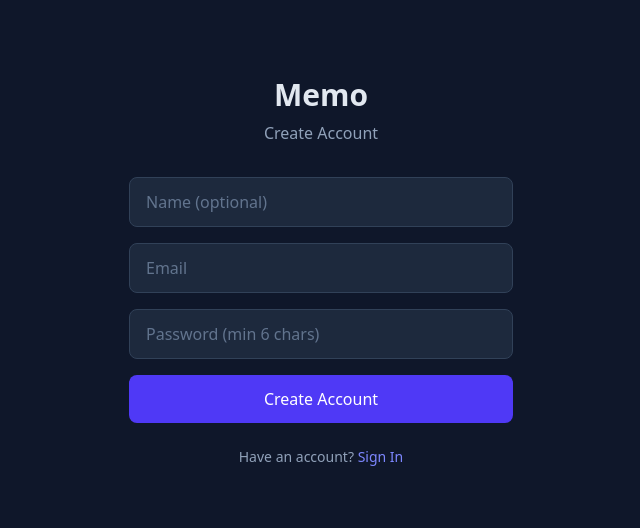
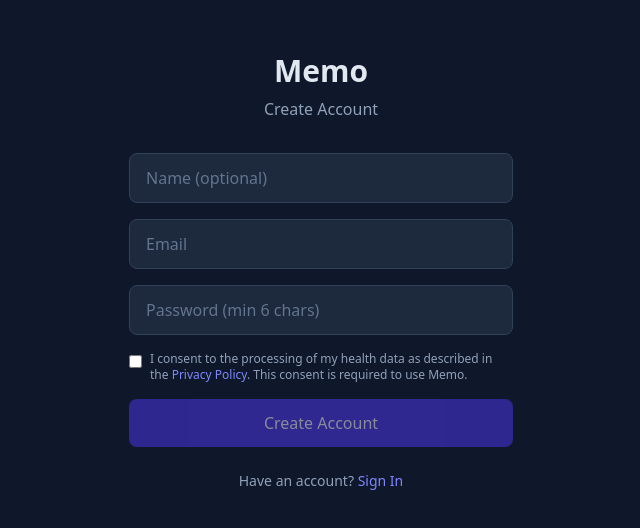
Before and after one commit to cyberkostyan/memo, a React (Vite) app in the folder packages/web/: page /register in a window 1280 px wide. Shown: the part 128-656 px from the top of the page, without its empty margins (319-959 px from the left). Built offline with nearby package versions, Linux system fonts and the light colour scheme; no server answers.

Commit message:
Add health data consent checkbox to registration flow

```diff
--- a/packages/web/src/auth/AuthContext.tsx
+++ b/packages/web/src/auth/AuthContext.tsx
@@ -13,7 +13,7 @@ interface AuthState {
   user: UserResponse | null;
   loading: boolean;
   login: (email: string, password: string) => Promise<void>;
-  register: (email: string, password: string, name?: string) => Promise<void>;
+  register: (email: string, password: string, name?: string, consentToHealthData?: boolean) => Promise<void>;
   logout: () => void;
 }
 
@@ -52,10 +52,10 @@ export function AuthProvider({ children }: { children: ReactNode }) {
     await fetchUser();
   };
 
-  const register = async (email: string, password: string, name?: string) => {
+  const register = async (email: string, password: string, name?: string, consentToHealthData?: boolean) => {
     const tokens = await api<AuthTokens>("/auth/register", {
       method: "POST",
-      body: JSON.stringify({ email, password, name }),
+      body: JSON.stringify({ email, password, name, consentToHealthData: consentToHealthData ?? true }),
     });
     setTokens(tokens.accessToken, tokens.refreshToken);
     await fetchUser();
--- a/packages/web/src/auth/RegisterPage.tsx
+++ b/packages/web/src/auth/RegisterPage.tsx
@@ -10,13 +10,14 @@ export function RegisterPage() {
   const [password, setPassword] = useState("");
   const [error, setError] = useState("");
   const [loading, setLoading] = useState(false);
+  const [consentToHealthData, setConsentToHealthData] = useState(false);
 
   const handleSubmit = async (e: FormEvent) => {
     e.preventDefault();
     setError("");
     setLoading(true);
     try {
-      await register(email, password, name || undefined);
+      await register(email, password, name || undefined, consentToHealthData);
     } catch (err) {
       setError(err instanceof ApiError ? err.message : "Registration failed");
     } finally {
@@ -64,9 +65,25 @@ export function RegisterPage() {
             className="w-full bg-slate-800 border border-slate-700 rounded-lg px-4 py-3 text-white placeholder-slate-500 focus:outline-none focus:border-indigo-500"
           />
 
+          <label className="flex items-start gap-2 cursor-pointer">
+            <input
+              type="checkbox"
+              checked={consentToHealthData}
+              onChange={(e) => setConsentToHealthData(e.target.checked)}
+              className="mt-1 rounded border-slate-600 bg-slate-800 text-indigo-600 focus:ring-indigo-500"
+            />
+            <span className="text-xs text-slate-400">
+              I consent to the processing of my health data as described in the{" "}
+              <Link to="/privacy-policy" className="text-indigo-400 hover:text-indigo-300">
+                Privacy Policy
+              </Link>
+              . This consent is required to use Memo.
+            </span>
+          </label>
+
           <button
             type="submit"
-            disabled={loading}
+            disabled={loading || !consentToHealthData}
             className="w-full bg-indigo-600 hover:bg-indigo-500 disabled:opacity-50 text-white font-medium rounded-lg py-3 transition-colors"
           >
             {loading ? "Creating account..." : "Create Account"}
```
